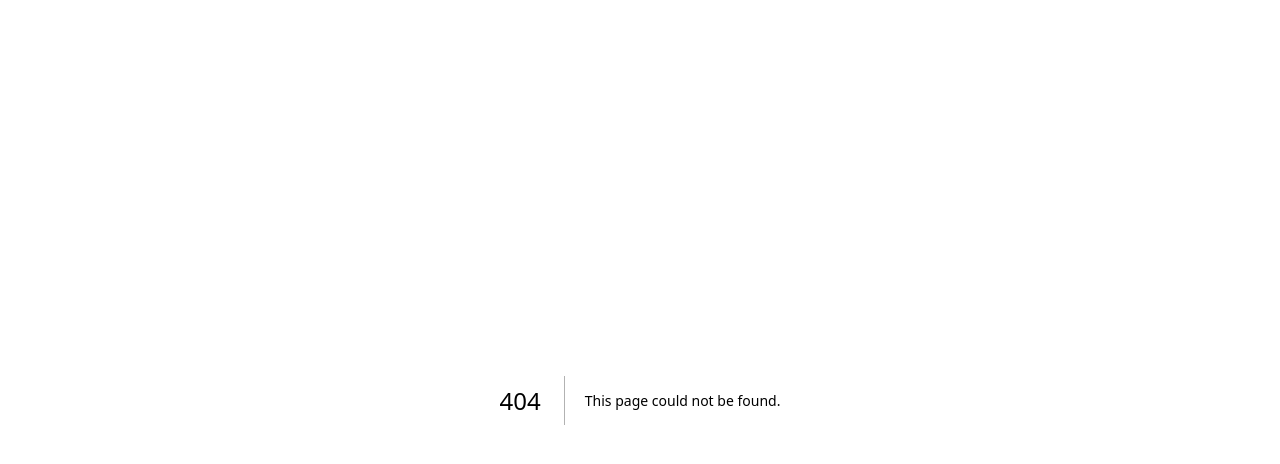
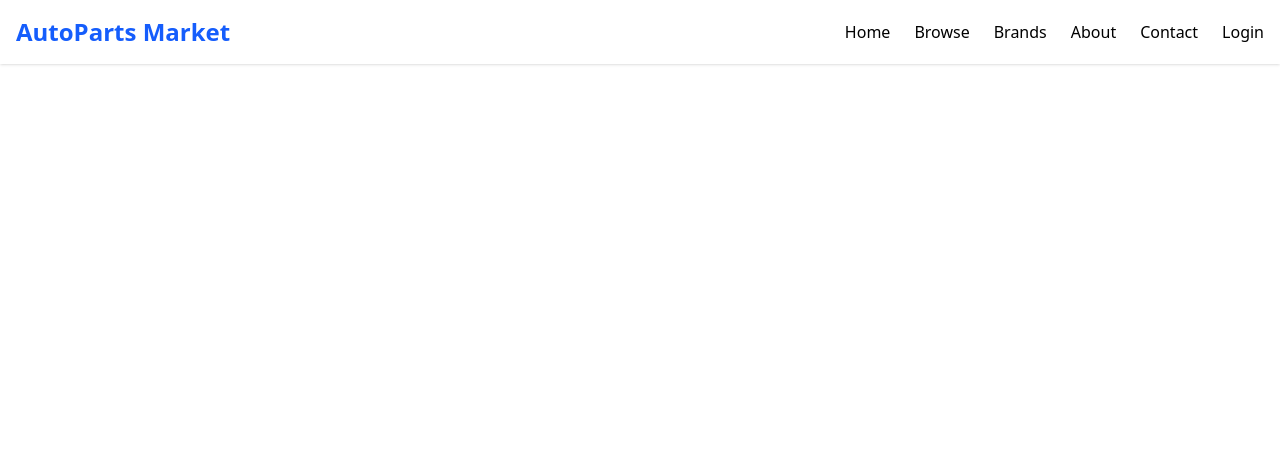
Before and after one commit to klehloenya/v2-auto, a Next.js app: page /brands in a window 1280 px wide. Before the commit this address had no page. Shown: the top 464 px of the page. Built offline with nearby package versions, Linux system fonts and the light colour scheme.

Commit message:
Brands header

```diff
--- /dev/null
+++ b/src/app/brands/page.tsx
@@ -0,0 +1,23 @@
+import Link from "next/link";
+export default function BrandsPage () {
+        return (
+          <div>
+            {/* Header Section */}
+            <header className="bg-white shadow-sm">
+              <div className="container mx-auto px-4 py-4">
+                <div className="flex justify-between items-center">
+                  <span className="text-2xl font-bold text-blue-600">AutoParts Market</span>
+                  <nav className="hidden md:flex space-x-6">
+                    <Link href="/">Home</Link>
+                    <Link href="/browse">Browse</Link>
+                    <Link href="/brands">Brands</Link>
+                    <Link href="/about">About</Link>
+                    <Link href="/contact">Contact</Link>
+                    <Link href="/auth/login">Login</Link>
+                  </nav>
+                </div>
+              </div>
+            </header>
+          </div>
+  );
+}
```
